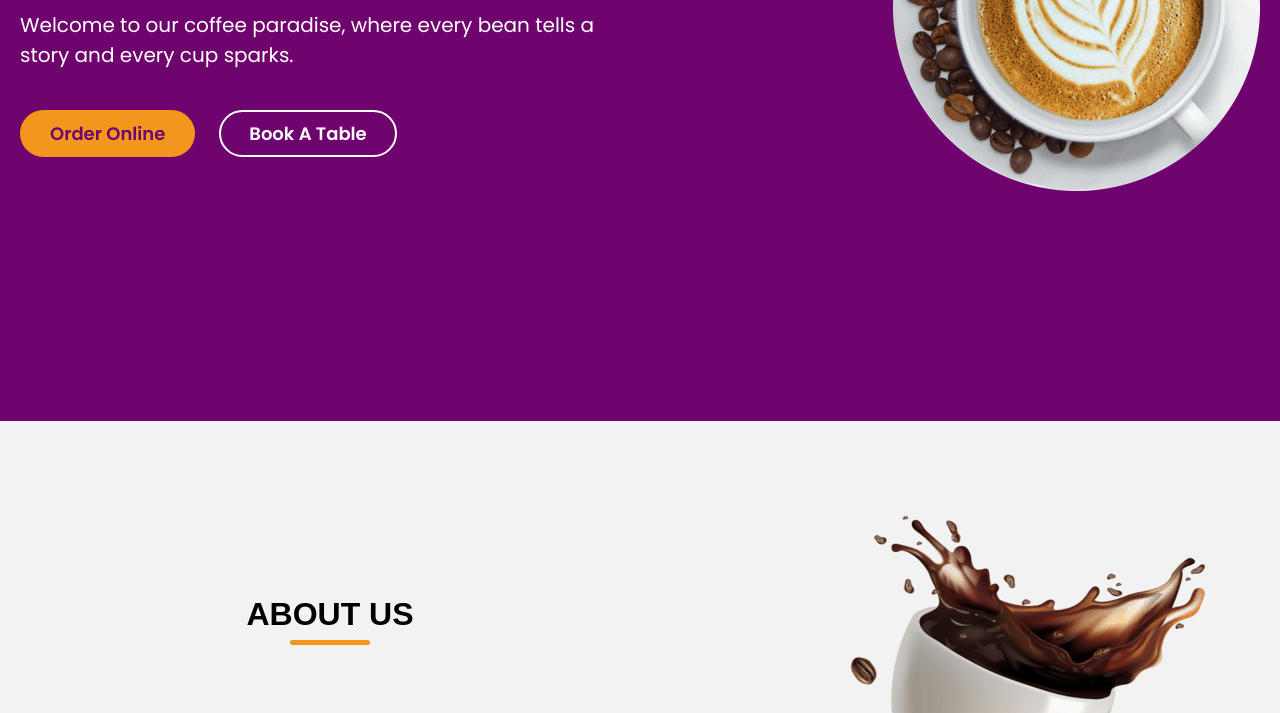
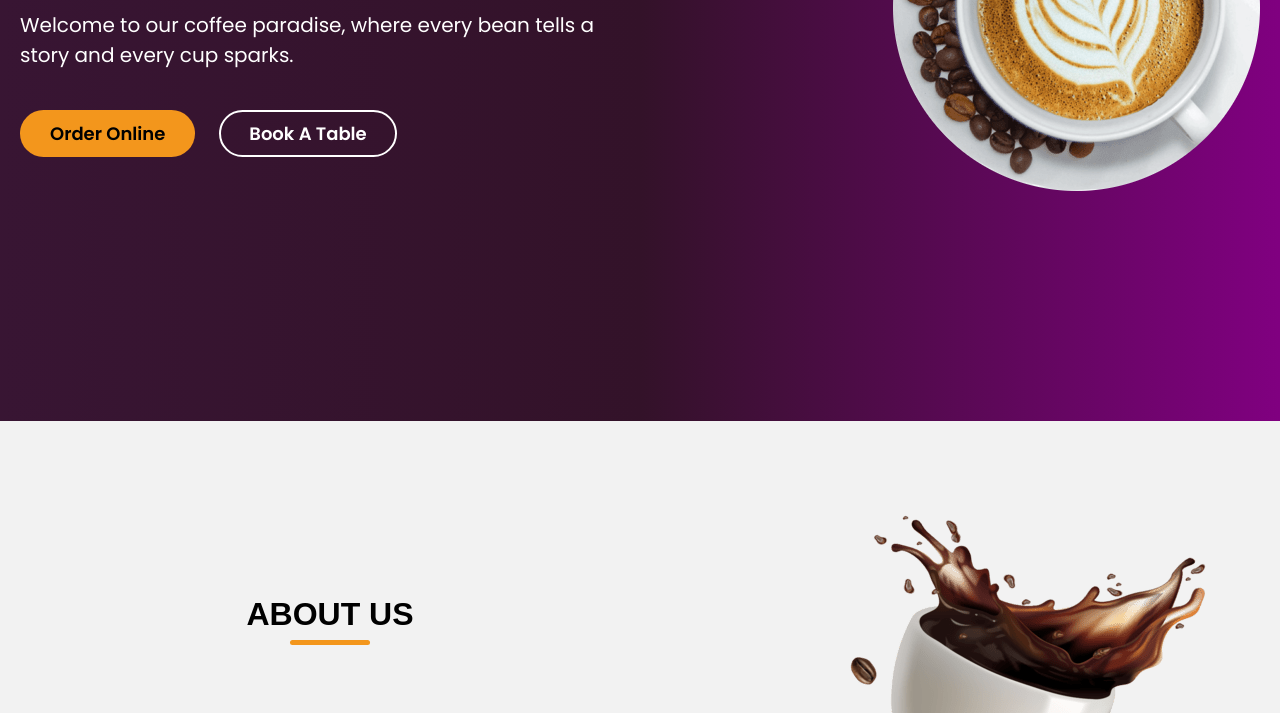
Before and after one commit to faizan-mati/Coffee, a plain HTML site: page index.html in a window 1280 px wide. Shown: the part 379-1092 px from the top of the page. Drawn offline with nearby package versions, Linux system fonts and the light colour scheme.

Commit message:
Update style.css

```diff
--- a/style.css
+++ b/style.css
@@ -11,7 +11,7 @@
 /* Defining Custome Variables */
 :root {
     /* Colors */
-   --primary-color: #70046E;
+    --primary-color: linear-gradient(to right, rgb(56, 21, 51), rgb(51, 18, 41), purple);
     --secondary-color: #f3961c;
     --dark-color: #252525;
     --white-color: #fff;
```
